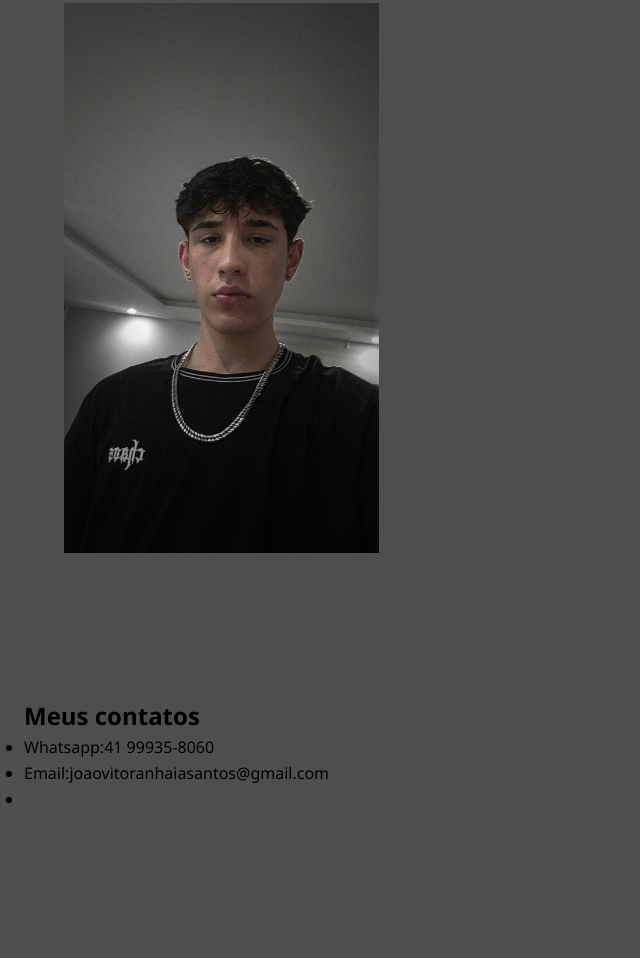
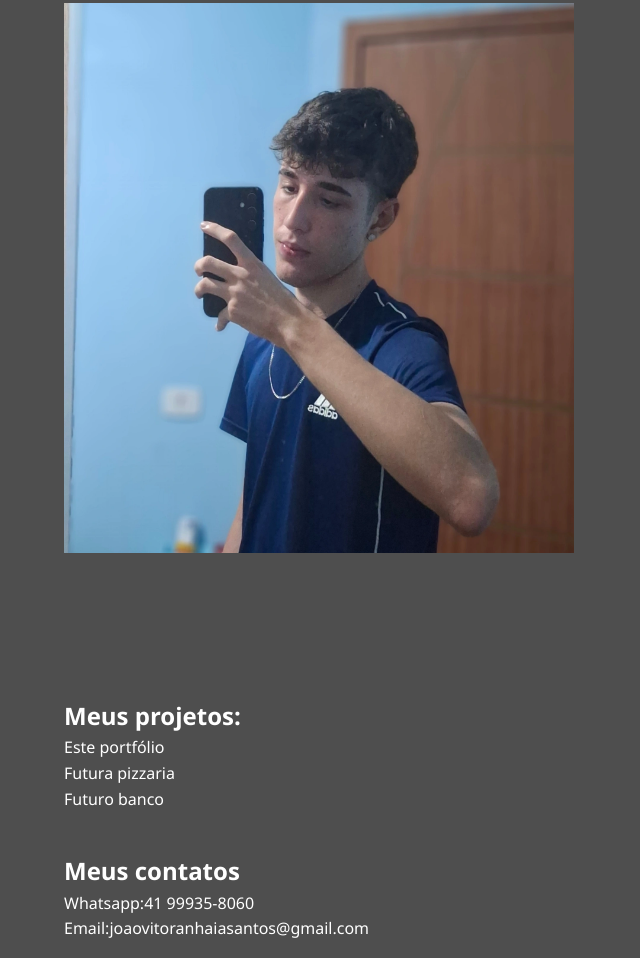
Before and after one commit to joaozinho2905/MeuPortfolio-JoaoVitorAnhaia-2d, a plain HTML site: page MeuPortfolio-JoaoVitorAnhaia-2d-main/MeuPortfolio-JoaoVitor-2d/index.html in a window 1280 px wide. Shown: the part 356-1314 px from the top of the page, without its empty margins (0-640 px from the left). Before the commit the page ends 1192 px from the top, so only its background shows below. Drawn offline with Linux system fonts and the light colour scheme.

Commit message:
testeando

```diff
--- a/MeuPortfolio-JoaoVitorAnhaia-2d-main/MeuPortfolio-JoaoVitor-2d/index.html
+++ b/MeuPortfolio-JoaoVitorAnhaia-2d-main/MeuPortfolio-JoaoVitor-2d/index.html
@@ -32,13 +32,17 @@
              </ul>
         </div>
         <div class="hero-image">
-            <img src="./IMG_20240925_192828_628.webp" alt="euzinho" class="profile-image">
+            <img src="./IMG_20250404_213311_080.webp" alt="euzinho" class="profile-image">
         </div>
     </section>
     <!--projects-->
     <section id="#Projetos" class="projects">
         <h1>Meus projetos:</h1>
-
+        <ul>
+            <li>Este portfólio</li>
+            <li>Futura pizzaria</li>
+            <li>Futuro banco</li>
+        </ul>
     </section>
     <!--contact-->
     <section id="#Contato" class="contact">
--- a/MeuPortfolio-JoaoVitorAnhaia-2d-main/MeuPortfolio-JoaoVitor-2d/style.css
+++ b/MeuPortfolio-JoaoVitorAnhaia-2d-main/MeuPortfolio-JoaoVitor-2d/style.css
@@ -67,22 +67,20 @@ body{
     list-style: none ;
 }
 img.profile-image {
-    width: 315px;
+    width: 510px;
     height: 550px;
 }
 .projects{
-    position: fixed;
-    top: 0;
-    width: 100%;
-    padding: 1.5rem 5%;
-    display: flex;
+    padding: 1.5rem 5%;;
     justify-content: space-between;
     align-items: center;
+    color: var(--text);
 }
 .contact{
     list-style: none;
-    padding: 1.5rem;
+    padding: 1rem 5%;
+    color: var(--text);
 }
-.contacts{
+ul{
     list-style: none;
 }
```
Also changed, not shown: MeuPortfolio-JoaoVitorAnhaia-2d-main/MeuPortfolio-JoaoVitor-2d/IMG_20240925_192828_628.webp (deleted), MeuPortfolio-JoaoVitorAnhaia-2d-main/MeuPortfolio-JoaoVitor-2d/IMG_20250404_213311_080.webp (added).
